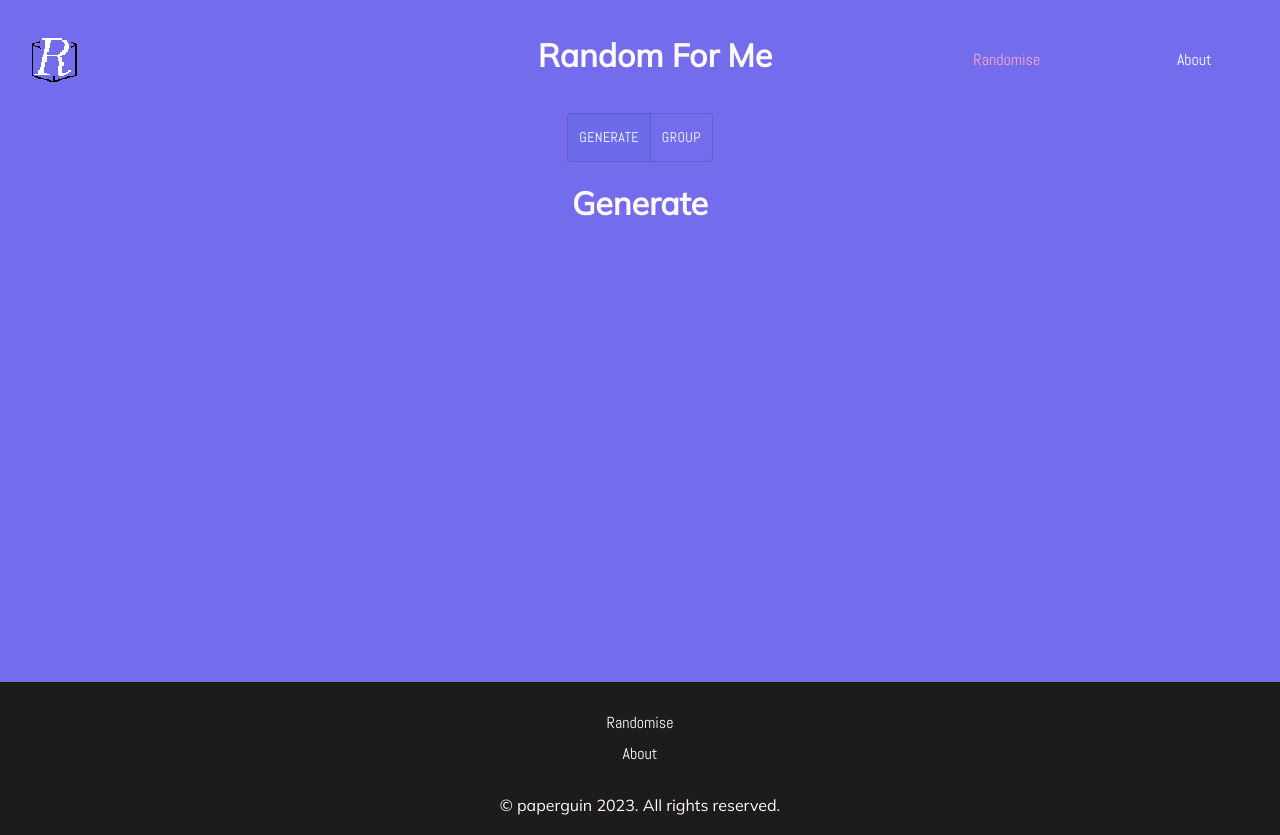
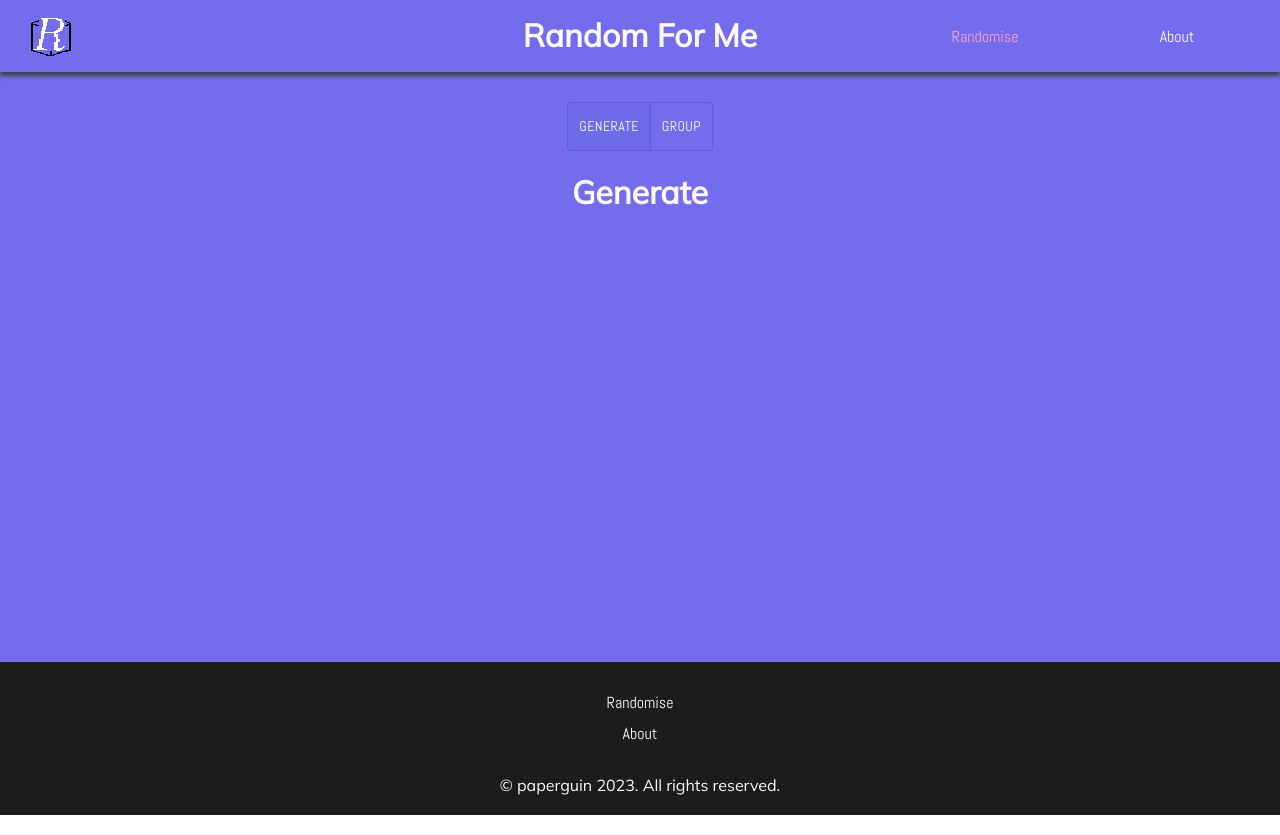
Before and after one commit to Ravvers/randomforme, a React (Vite) app: page /randomise in a window 1280 px wide. Built offline with nearby package versions, Linux system fonts and the light colour scheme.

Commit message:
add header shadow and change logo size

```diff
--- a/src/App.css
+++ /dev/null
@@ -1,42 +0,0 @@
-#root {
-	max-width: 1280px;
-	margin: 0 auto;
-	padding: 2rem;
-	text-align: center;
-}
-
-.logo {
-	height: 6em;
-	padding: 1.5em;
-	will-change: filter;
-	transition: filter 300ms;
-}
-.logo:hover {
-	filter: drop-shadow(0 0 2em #646cffaa);
-}
-.logo.react:hover {
-	filter: drop-shadow(0 0 2em #61dafbaa);
-}
-
-@keyframes logo-spin {
-	from {
-		transform: rotate(0deg);
-	}
-	to {
-		transform: rotate(360deg);
-	}
-}
-
-@media (prefers-reduced-motion: no-preference) {
-	a:nth-of-type(2) .logo {
-		animation: logo-spin infinite 20s linear;
-	}
-}
-
-.card {
-	padding: 2em;
-}
-
-.read-the-docs {
-	color: #888;
-}
--- a/src/App.tsx
+++ b/src/App.tsx
@@ -13,7 +13,7 @@
 				minHeight: "100vh",
 				display: "flex",
 				flexDirection: "column",
-				paddingTop: "35px"
+				paddingTop: "15px"
 			}}
 		>
 			<Header />
--- a/src/components/Header/Header.tsx
+++ b/src/components/Header/Header.tsx
@@ -3,6 +3,7 @@
 import { Directory } from "../Directory/Directory";
 
 const linkStyles = css({
+	marginRight: 30,
 	":hover": {
 		color: theme.global.accent,
 		transition: "0.5s"
@@ -17,14 +18,17 @@
 					width: "30%",
 					display: "flex",
 					justifyContent: "flex-start",
-					alignItems: "center",
-					marginLeft: 30
+					alignItems: "center"
 				}}
 			>
 				<img
 					src="/logo.svg"
 					alt="logo"
-					style={{ maxHeight: "48px", maxWidth: "48px" }}
+					style={{
+						maxHeight: "42px",
+						maxWidth: "42px",
+						marginLeft: "30px"
+					}}
 				/>
 			</div>
 			<div style={{ width: "40%", alignItems: "center" }}>
--- a/src/styles/index.css
+++ b/src/styles/index.css
@@ -33,6 +33,8 @@
 	display: flex;
 	flex-direction: row;
 	justify-content: center;
+	box-shadow: 0 4px 4px #43413d;
+	padding-bottom: 15px;
 }
 
 #header > * {
```
